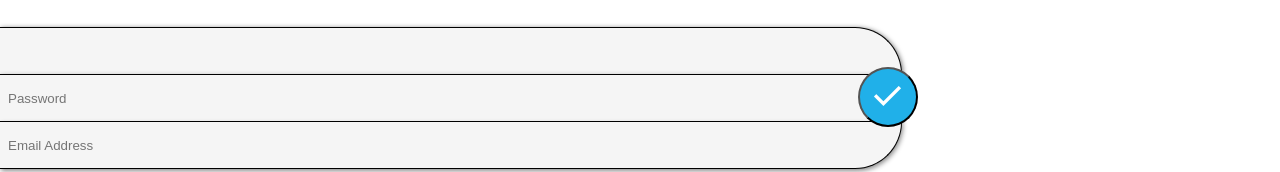
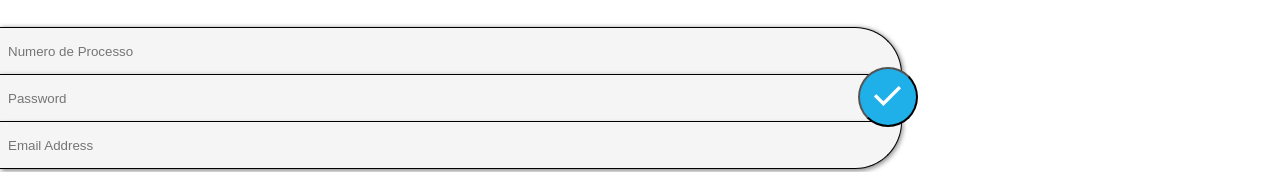
Before and after one commit to EdvaldoDantas/FormularioDeLogin, a plain HTML site: page inicio/Index.html in a window 1280 px wide. Shown: the part 245-417 px from the top of the page. Drawn offline with nearby package versions, Linux system fonts and the light colour scheme.

Commit message:
Update Index.html

```diff
--- a/inicio/Index.html
+++ b/inicio/Index.html
@@ -27,7 +27,7 @@
     </header>
     <main>
         <section id="login">
-            <input type="name" placeholder=" " id="inpt1">
+            <input type="name" placeholder="Numero de Processo " id="inpt1">
             <input type="password" placeholder="Password" id="inpt2">
             <input type="email" placeholder="Email Address" id="inpt3">
         </section>
```
